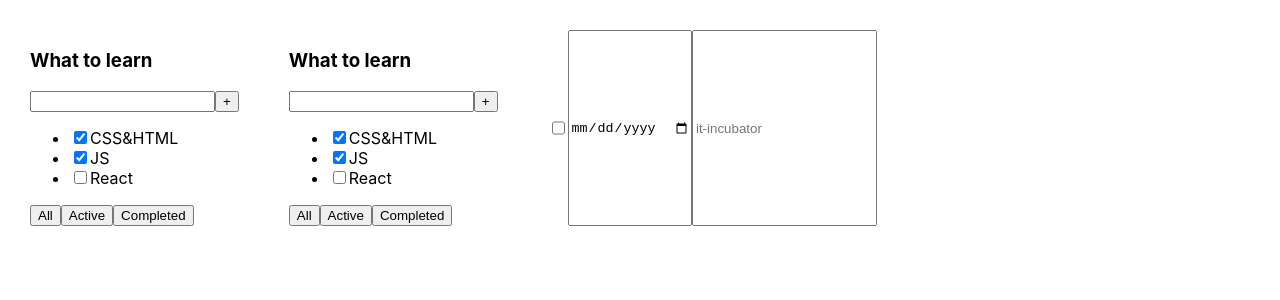
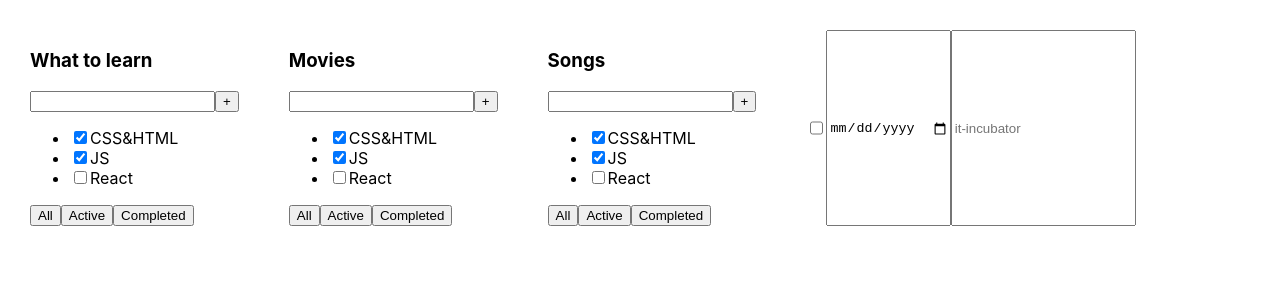
Before and after one commit to hlibyelkhov/todolist, a React (Create React App) app: page / in a window 1280 px wide. Shown: the top 300 px of the page. Built offline with nearby package versions, Linux system fonts and the light colour scheme.

Commit message:
App changes

```diff
--- a/src/App.tsx
+++ b/src/App.tsx
@@ -9,6 +9,7 @@ function App() {
 
             <Todolist title={"What to learn"}/>
             <Todolist title={"Movies"}/>
+            <Todolist title={"Songs"}/>
 
             <input type="checkbox"/>
             <input type="date"/>
--- a/src/Todolist.tsx
+++ b/src/Todolist.tsx
@@ -10,7 +10,7 @@ export function Todolist(props: any){ // props =  { title: "What to learn" }
 
     return (
         <div>
-            <h3>What to learn</h3>
+            <h3>{props.title}</h3>
             <div>
                 <input/>
                 <button>+</button>
```
